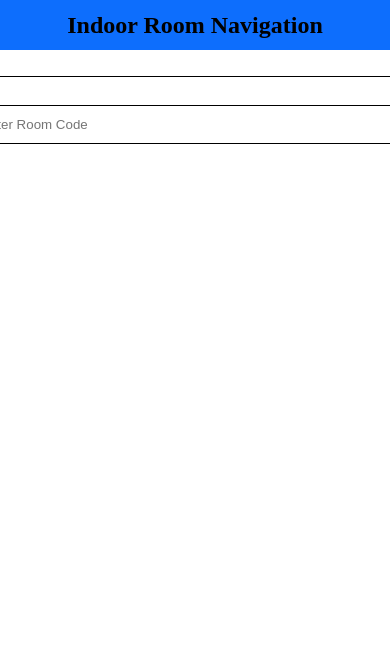
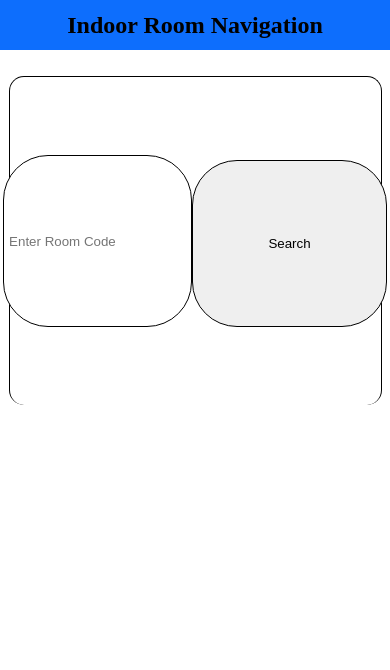
Before and after one commit to thesyntaxsquad/Floor-Plan, a Flask app: page / in a window 390 px wide; the page is wider, and only the part inside the window is pictured. Shown: the top 670 px of that part. Run offline with Flask 3, Linux system fonts and the light colour scheme.

Commit message:
updated css file

```diff
--- a/static/css/styles.css
+++ b/static/css/styles.css
@@ -16,7 +16,6 @@
 #searchcontainer{
     margin: 5%;
     display:flex;
-    flex-direction: row;
     justify-content: center;
     display: inline;
     padding-top: 2%;
@@ -24,6 +23,7 @@
 
 #room-code{
     width: 500px;
+    max-width: 75%;
     padding: 2%;
     border:none;
     border: 1px solid black;
@@ -31,9 +31,10 @@
 }
 
 .contain{
-    height: 68vh;
+    height: 100%;
     padding: 10px;
     width: 800px;
+    max-width: 90%;
     margin: auto;
     margin-top: 1.5%;
 
@@ -49,11 +50,12 @@
     padding: 50px;
     display:flex;
     justify-content: center;
-    display: inline;
+    flex-direction: row;
+
 }
 
 #button{
-    padding: 2%;
+    padding: 30%;
     border: none;
     border: 1px solid black;
     border-radius: 45px;
@@ -69,3 +71,17 @@
     display: flex;
     justify-content: center;
 }
+
+.note{
+
+}
+
+@media(max-width:800px){
+    #button{
+        margin-top: 2%;
+    }
+    .buttoncenter{
+        display: flex;
+        justify-content: center;
+    }
+}
```
